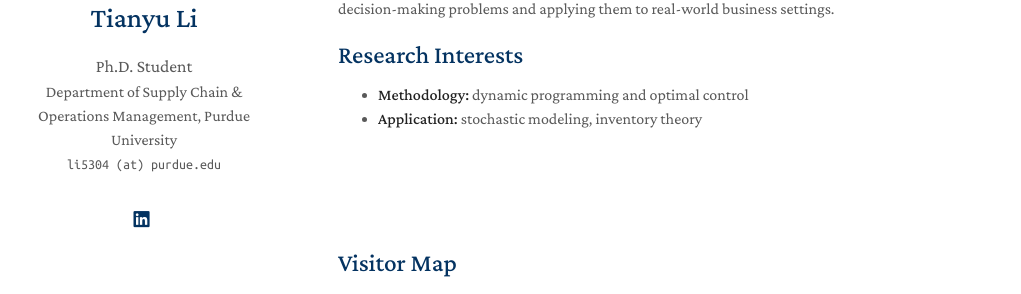
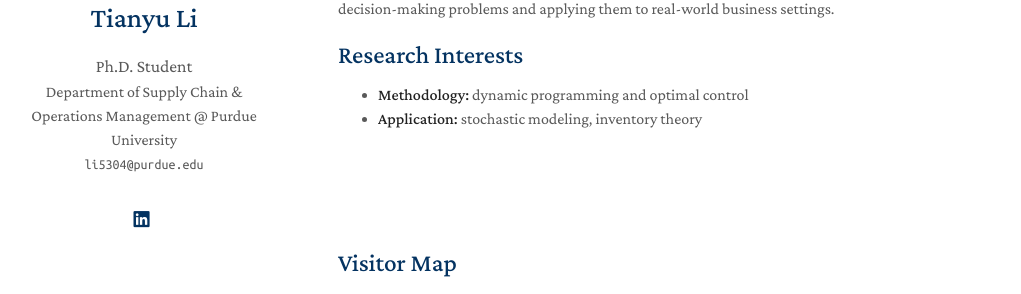
Before and after one commit to tianyu-li-dev/homepage, a Jekyll site: the page built from index.md, in a window 1280 px wide. Shown: the part 184-478 px from the top of the page, without its empty margins (132-1153 px from the left). Built offline with Jekyll 4.4.1, drawn with Linux system fonts in a browser that asks for light colours; a style sheet for code colours, icons or effects is not loaded.

Commit message:
Update _config.yml

```diff
--- a/_config.yml
+++ b/_config.yml
@@ -1,15 +1,15 @@
 title: "Tianyu Li"
 position: "Ph.D. Student"
-affiliation: "Department of Supply Chain & Operations Management, Purdue University"
-email: "li5304 (at) purdue.edu"
+affiliation: "Department of Supply Chain & Operations Management @ Purdue University"
+email: "li5304@purdue.edu"
 lang: "en-US"
 
 url: "https://tienyuli.github.io"
 baseurl: ""
 canonical: "https://tienyuli.github.io/"
 
-keywords: "operations management, inventory control, dynamic pricing, stochastic optimization, dynamic programming"
-description: "Tianyu Li's academic homepage."
+keywords: ""
+description: "Tianyu Li's homepage."
 noindex: true
 
 # github_link: "https://github.com/TienYuLi"
```
